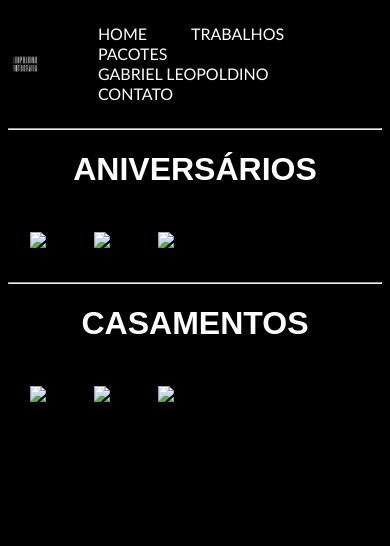
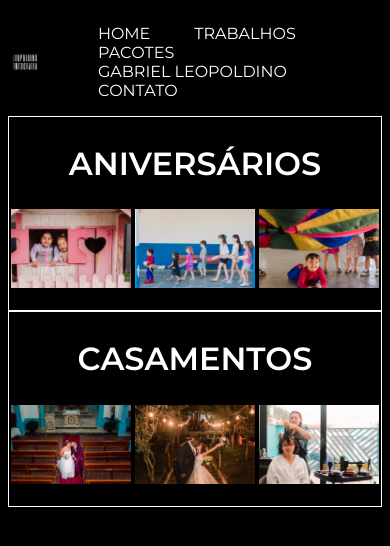
Before and after one commit to Leopoldino005/Meu-Index, a plain HTML site: page trabalhos.html in a window 390 px wide. Drawn offline with Linux system fonts and the light colour scheme.

Commit message:
Commit 27/10/2023
Atualização com responsividade de imagens e class com mais configurações.

```diff
--- a/style.css
+++ b/style.css
@@ -1,14 +1,21 @@
 @charset "UTF-8";
+@font-face{
+    font-family: 'Monsserat regular';
+    src: url(fontes/Montserrat-Regular.ttf) format('truetype');
+   }
+@font-face{
+    font-family: 'Monsserat bold';
+    src: url(fontes/Montserrat-SemiBold.ttf) format('truetype');
+   }
 
 /* Configurações Gerais */
 body {
     background-color: black;
 }
 
-h1 {
-    font-family: 'Manrope', sans-serif;
+h1{
+    font-family: 'Monsserat bold', sans-serif;
     color: white;
-    text-align: center;
 }
 
 img {
@@ -16,26 +23,26 @@ img {
 }
 
 /* Configurações Do Menu */
-nav{
+header{
     display: flex;
     align-items: center;
     justify-content: space-between;
 }
 
-nav ul{
+header ul{
     list-style: none;
 }
 
-nav ul li{
+header ul li{
     display: inline-block;
 }
 
-nav ul li a{
-    font-family: 'Gill Sans', sans-serif;
+header ul li a{
+    font-family: 'Monsserat Regular', sans-serif;
     color: white;
     font-size: 100%;
     text-decoration: none;
-    padding: 15px 20px;
+    padding: 8px 20px;
 }
 
 a:link, a:visited, a:active {
@@ -43,6 +50,8 @@ a:link, a:visited, a:active {
 }
 
 a:hover {
+    transition: .5s;
+    box-shadow: 0 0 3px 5px white;
 	text-decoration: none;
 	color: black;
 	background: white;
@@ -50,10 +59,23 @@ a:hover {
 
 /* Configurações Das Fotos Expostas na Pagina 'Trabalhos' */
 .fotos{
-    display: inline-block;
+    display: flex;
+    justify-content: space-around;
+    width:100%;
 }
 
 .fotos img{
-    width: 30%;
-    padding: 22px;
+    width: 32%;
 }
+
+section{
+    border: 1px solid white;
+    padding-bottom: 22px;
+}
+
+.title {
+    font-family: 'Monsserat bold', sans-serif;
+    color: white;
+    text-align: center;
+    font-size: 32px;
+}
--- a/trabalhos.html
+++ b/trabalhos.html
@@ -9,7 +9,7 @@
 <body>
 <!--Menu-->
 <div class="Menu">
-    <nav>
+    <header>
         <img style="width: 08%;" src="imagens/LEOPOLDINO Fotografia.png" alt="Logo">
 
         <ul>
@@ -19,23 +19,27 @@
             <li><a href="#">GABRIEL LEOPOLDINO</a></li>
             <li><a href="#">CONTATO</a></li>
         </ul>
-    </nav>
+    </header>
 </div>
 <!--Coleção de Trabalhos-->
-<hr>
-<h1>ANIVERSÁRIOS</h1>
+
+<section>
+    <h1 class="title">ANIVERSÁRIOS</h1>
     <div class="fotos">
         <img src="imagens/_CEC0418.jpg">
         <img src="imagens/_GAB0373.jpg">
         <img src="imagens/_GAB0292.jpg">
     </div>
-<hr>
-<h1>CASAMENTOS</h1>
+</section>
+
+<section>
+    <h1 class="title">CASAMENTOS</h1>
     <div class="fotos">
         <img src="imagens/_RAM0268.jpg">
         <img src="imagens/_CAR0420.jpg">
         <img src="imagens/_CAR0032.jpg">
     </div>
+</section>
 
 </body>
 </html>
```
Also changed, not shown: index.html (+2 -2 lines), pacotes.html (+2 -2 lines), fontes/Montserrat-Regular.ttf (added), fontes/Montserrat-SemiBold.ttf (added), imagens/_BEN0393.jpg (added), imagens/_CAR0032.jpg (added), imagens/_CAR0420.jpg (added), imagens/_CEC0418.jpg (added), imagens/_DNY0204.jpg (added), imagens/_ENZ0062.jpg (added), imagens/_GAB0292.jpg (added), imagens/_GAB0373.jpg (added), imagens/_MAJ0375.jpg (added), imagens/_MUR0139.jpg (added), 1 more files. Lines whose indentation alone changed are shown as unchanged.
